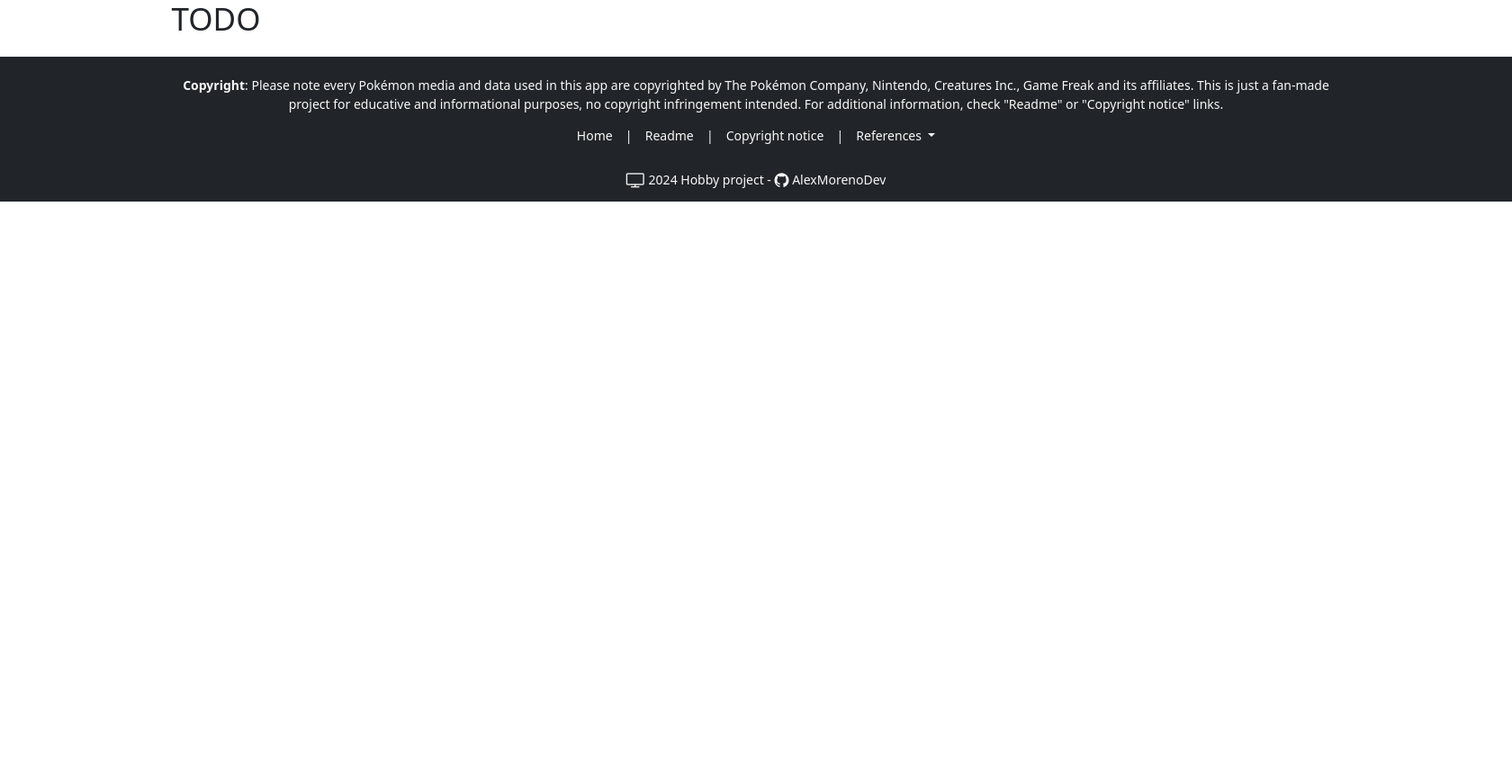
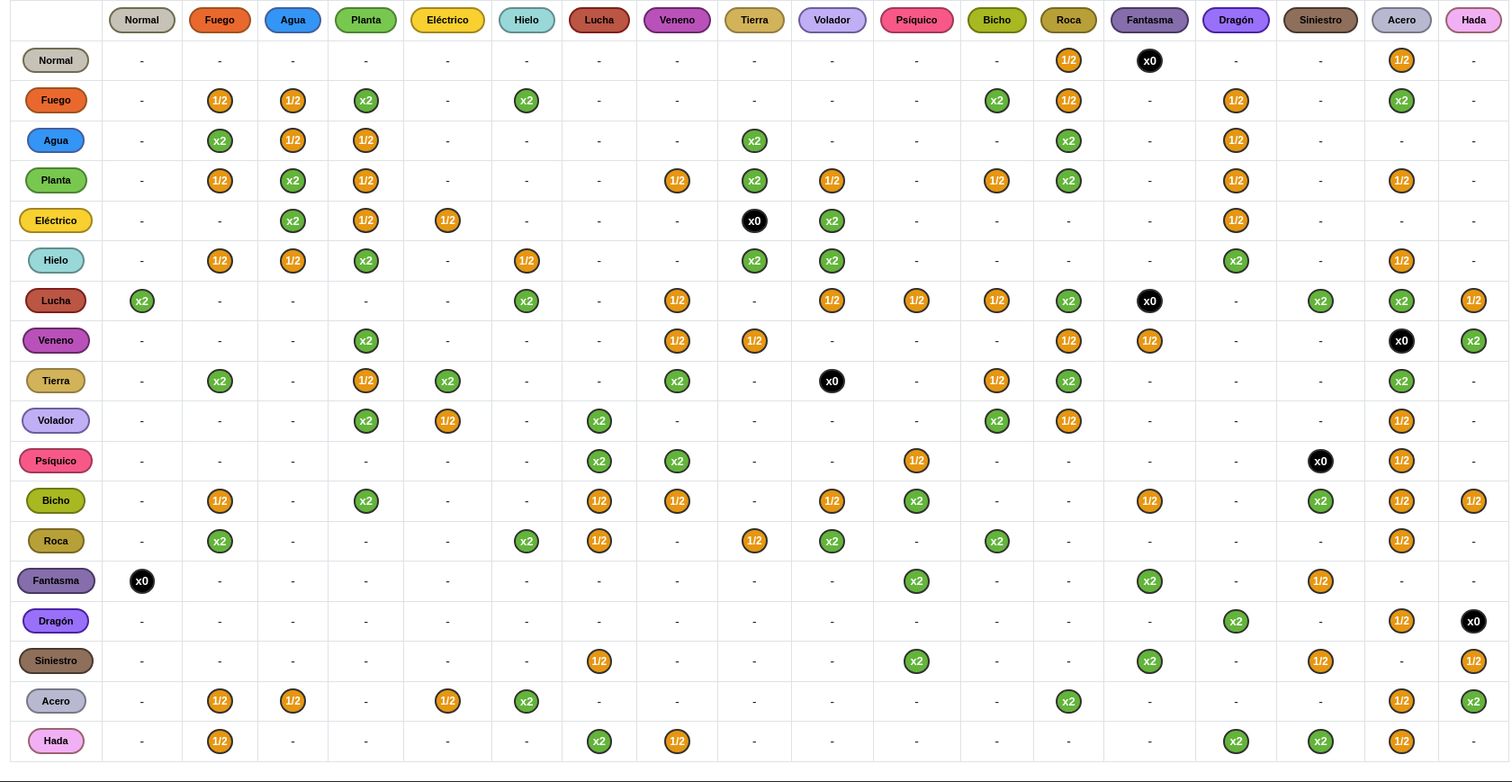
Before and after one commit to AlexMorenoDev/PokedexApp, a Flask app: page /tabla-tipos in a window 1680 px wide. Shown: the top 869 px of the page at 90% size. Before the commit the page ends 224 px from the top, so only its background shows below. Run offline with Flask 3, Linux system fonts and the light colour scheme; some libraries are stand-ins or nearby versions.

Commit message:
First version implementation of pokemon types chart page

```diff
--- a/src/app.py
+++ b/src/app.py
@@ -26,7 +26,8 @@ def pokemon_info_detail(pokemon_id):
 
 @app.route("/tabla-tipos")
 def types_chart():
-    return render_template("types_chart.html")
+    pokemon_types_chart, translated_types = db.get_pokemon_types_chart()
+    return render_template("types_chart.html", pokemon_types_chart=pokemon_types_chart, translated_types=translated_types)
 
 
 @app.errorhandler(404)
--- a/src/model/config.py
+++ b/src/model/config.py
@@ -1,5 +1,6 @@
 
 pokemon_evolution_chains_path = "../static/pokemon/evolution_chains/"
+pokemon_types_chart_filepath = "../static/types_chart.json"
 
 # this dict contains type translation and type background color in hexadecimal format
 types_dict = {
--- a/src/model/model.py
+++ b/src/model/model.py
@@ -67,3 +67,14 @@ def get_pokemon_evolution_chain(evolution_chain_id):
             evolution_2["types"] = utils.format_pokemon_types(evolution_2.get("types"), calculate_weaknesses=False, types_simple_format=True)
 
     return pokemon_evolution_chain
+
+
+def get_pokemon_types_chart():
+    with open(cfg.pokemon_types_chart_filepath, 'r') as json_file:
+        types_chart = json.load(json_file)
+
+    translated_types = []
+    for type_name in types_chart:
+        translated_types.append(utils.get_type_translation(type_name))
+
+    return types_chart, translated_types
--- a/src/model/utils.py
+++ b/src/model/utils.py
@@ -49,6 +49,10 @@ def format_pokemon_types(pokemon_types, calculate_weaknesses, types_simple_forma
     return formatted_types
 
 
+def get_type_translation(type_name):
+    return cfg.types_dict[type_name][0]
+
+
 def format_pokemon_weaknesses(pokemon_types):
     formatted_types = []
     for element in pokemon_types:
--- a/static/css/pokemon_types.css
+++ b/static/css/pokemon_types.css
@@ -4,7 +4,7 @@ p.type {
     border: 2px solid #000;
     border-radius: 20px;
     padding: 4px 16px;
-    margin-bottom: 5px;
+    margin-bottom: 1px;
     color: #000;
     font-weight: 600;
     text-align: center;
@@ -111,3 +111,38 @@ p.type-fairy {
     background-color: #f2b0f4;
     border-color: #9b6470;
 }
+
+p.multiplier {
+    font-size: 13px;
+    font-family: sans-serif;
+    color: #fff;
+    border: 2px solid #000;
+    border-radius: 50%;
+    padding: 2px 5px;
+    margin: 0px;
+    font-weight: 600;
+    text-align: center;
+    vertical-align: center;
+    display: inline-block;
+    -webkit-user-select: none;
+    -khtml-user-select: none;
+    -moz-user-select: none;
+    -o-user-select: none;
+    -ms-user-select: none;
+    user-select: none
+}
+
+p.multiplier-2 {
+    background-color: #62b43a;
+    border-color: #313030;
+}
+
+p.multiplier-0-5 {
+    background-color: #e69611;
+    border-color: #313030;
+}
+
+p.multiplier-0 {
+    background-color: #000;
+    border-color: #313030;
+}
--- a/templates/types_chart.html
+++ b/templates/types_chart.html
@@ -7,8 +7,32 @@
 {% endblock %}
 
 {% block content %}
-    <div class="container">
-        <h1>TODO</h1>
+    <div class="container-fluid">
+        <table class="table table-bordered table-responsive">
+            <tbody>
+                <tr>
+                    <th></th>
+                    {% for type_name in pokemon_types_chart %}
+                        <th class="align-middle text-center"><p class="type type-{{ type_name }} type-sm">{{ translated_types[loop.index0] }}</p></th>
+                    {% endfor %}
+                </tr>
+
+                {% for type_name, multiplier_list in pokemon_types_chart.items() %}
+                    <tr>
+                        <th class="align-middle text-center"><p class="type type-{{ type_name }} type-sm">{{ translated_types[loop.index0] }}</p></th>
+                        {% for value in multiplier_list %}
+                                {% if value == 0.5 %}
+                                    <td class="align-middle text-center"><p class="multiplier multiplier-0-5" style="font-size: 12px; padding: 3px 4px;">1/2</p></td>
+                                {% elif value == 1 %}
+                                    <td class="align-middle text-center">-</td>
+                                {% else %}
+                                    <td class="align-middle text-center"><p class="multiplier multiplier-{{ value }}">x{{ value }}</p></td>
+                                {% endif %}
+                        {% endfor %}
+                    </tr>
+                {% endfor %}
+            </tbody>
+        </table>
     </div>
 {% endblock %}
 
```
